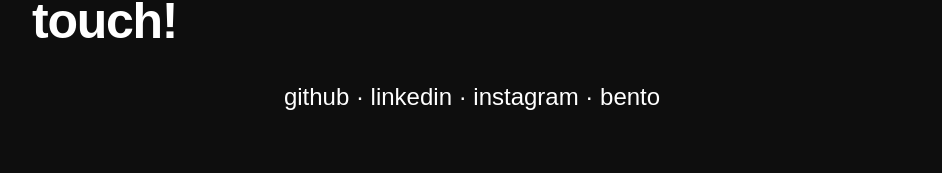
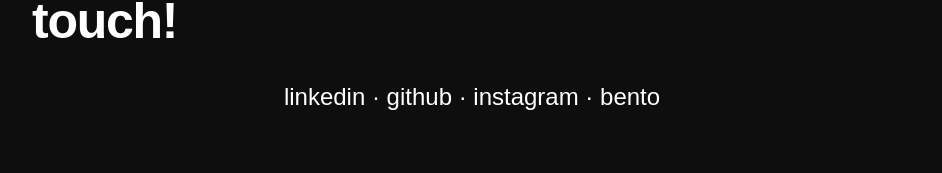
Before and after one commit to ralphenrique/myfolio2025, a React (Vite) app: page / in a window 1280 px wide. Shown: the part 5591-5764 px from the top of the page, without its empty margins (168-1110 px from the left). Built offline with nearby package versions, Linux system fonts and the light colour scheme.

Commit message:
fix links

```diff
--- a/src/pages/Footer.tsx
+++ b/src/pages/Footer.tsx
@@ -31,8 +31,8 @@
                 <h1 className="text-clamp5 font-semibold">[ Contact ]</h1>
                 <p className="text-clamp1 font-semibold tracking-tight">This is the part where you get in touch!</p>
                 <span className="pt-5 text-clamp3">
-                    <a href="https://www.linkedin.com/in/ralphenrique/" >github · </a>
-                    <a href="https://github.com/rikeenrike" >linkedin · </a>
+                    <a href="https://www.linkedin.com/in/ralphenrique/" >linkedin · </a>
+                    <a href="https://github.com/rikeenrike" >github · </a>
                     <a href="https://www.instagram.com/ralphenrique_/" >instagram · </a>
                     <a href="https://bento.me/ralphenrique" >bento</a>
                 </span>
```
